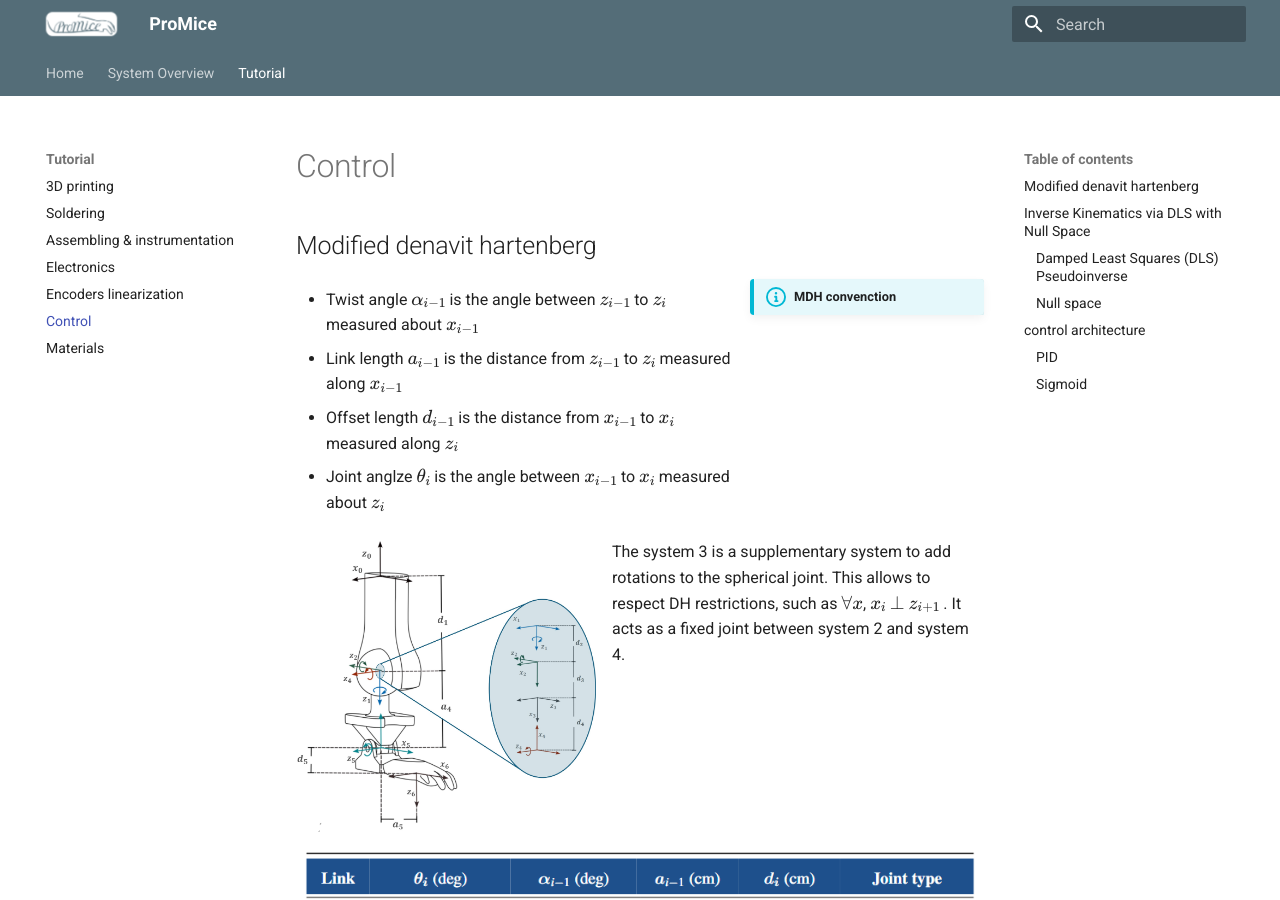
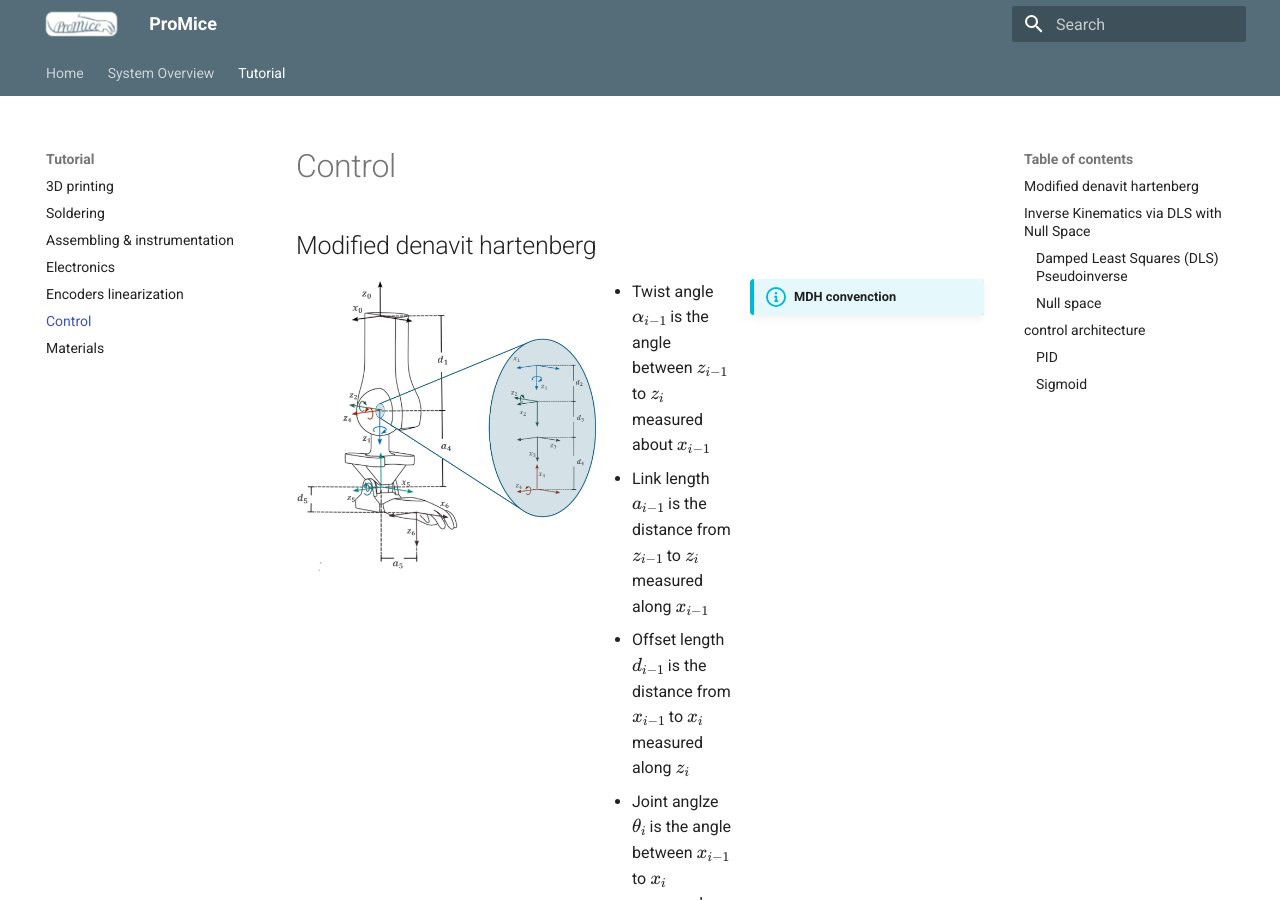
Before and after one commit to Juan-CarlosM/ProMice, an MkDocs documentation site: the page built from docs/control.md, in a window 1280 px wide and 900 px high. Built offline with MkDocs 1.6.1 and Material for MkDocs 9.7.7, drawn with Linux system fonts in a browser that asks for light colours.

```diff
--- a/docs/control.md
+++ b/docs/control.md
@@ -2,17 +2,16 @@
 
 ## Modified denavit hartenberg
 
-!!! info inline end "MDH convenction"
-   - Twist angle $\alpha_{i-1}$ is the angle between $z_{i-1}$ to $z_i$ measured about $x_{i-1}$
 
-   - Link length $a_{i-1}$ is the distance from $z_{i-1}$ to $z_i$ measured along $x_{i-1}$
-
-   - Offset length $d_{i-1}$ is the distance from $x_{i-1}$ to $x_i$ measured along $z_i$
-
-   - Joint anglze $\theta_i$ is the angle between $x_{i-1}$ to $x_i$ measured about $z_i$
 
 
 ![Denavit hartenber model](images/MDH_model.jpg){width=300 align=left}
+
+!!! info inline end "MDH convenction"
+   - Twist angle $\alpha_{i-1}$ is the angle between $z_{i-1}$ to $z_i$ measured about $x_{i-1}$
+   - Link length $a_{i-1}$ is the distance from $z_{i-1}$ to $z_i$ measured along $x_{i-1}$
+   - Offset length $d_{i-1}$ is the distance from $x_{i-1}$ to $x_i$ measured along $z_i$
+   - Joint anglze $\theta_i$ is the angle between $x_{i-1}$ to $x_i$ measured about $z_i$
 
 The system 3 is a supplementary system to add rotations to the spherical joint. This allows to respect DH restrictions,
 such as $\forall x$, $x_i$ $\perp$ $z_{i+1}$ . It acts as a fixed joint between system 2 and system 4.
```
